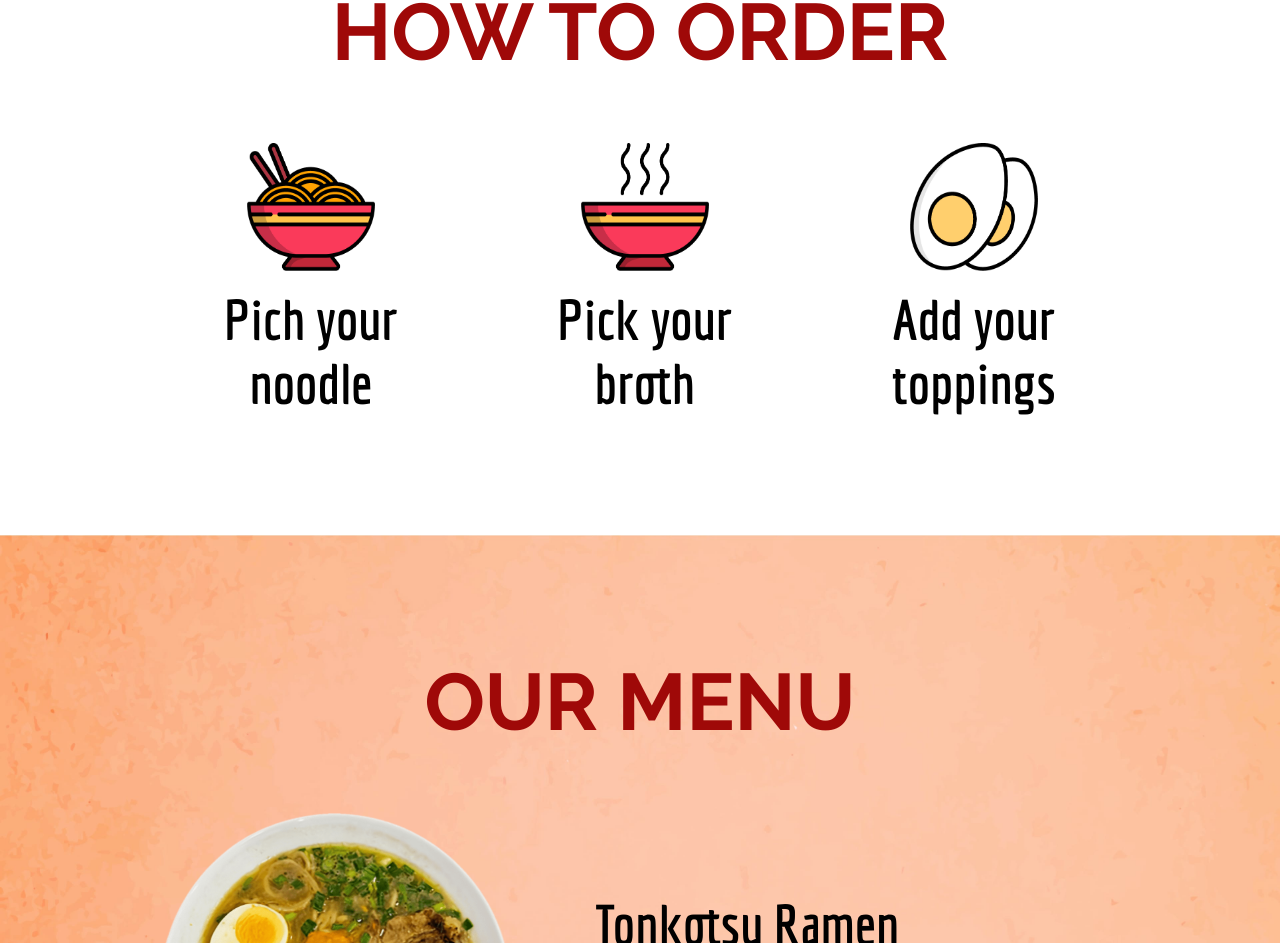
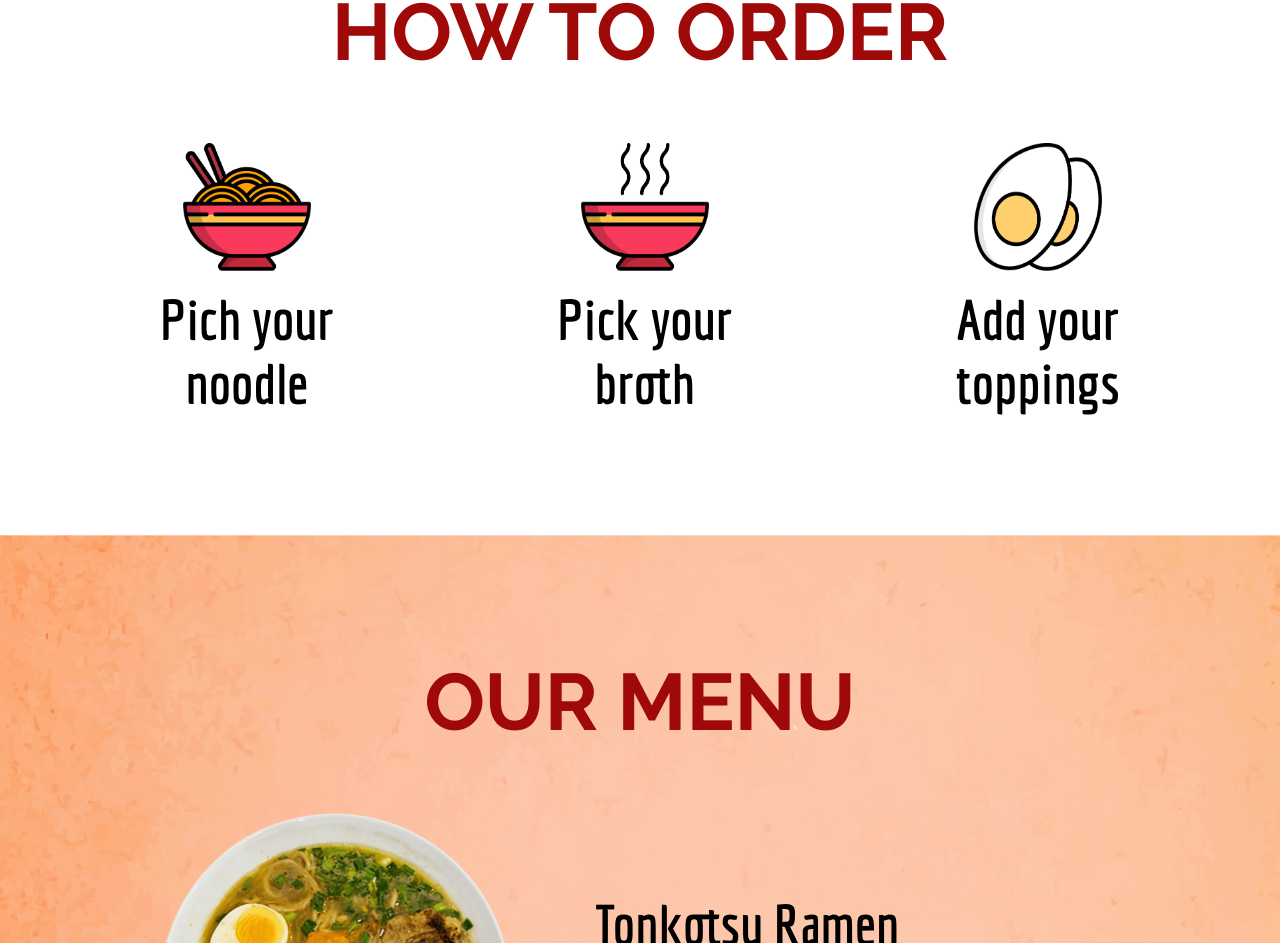
Before and after one commit to Michelle-bit-web/sakura-ramen-angular, an Angular app: page / in a window 1280 px wide. Shown: the part 935-1878 px from the top of the page. Built offline with nearby package versions, Linux system fonts and the light colour scheme.

Commit message:
responsiveness how to order edit

```diff
--- a/src/app/main-content/how-to-order/how-to-order.component.scss
+++ b/src/app/main-content/how-to-order/how-to-order.component.scss
@@ -41,7 +41,7 @@ h2 {
 
 .order-subsections {
     @extend .flex-box;
-    padding: 0 64px;
+    // padding: 0 64px;
     font-weight: bolder;
     > img {
         width: 128px;
@@ -55,6 +55,7 @@ h2 {
     > span {
         font-size: 56px;
         font-weight: 900;
+        text-align: center;
         @media(max-width: 1000px){
         font-size: 32px;
     }
```
